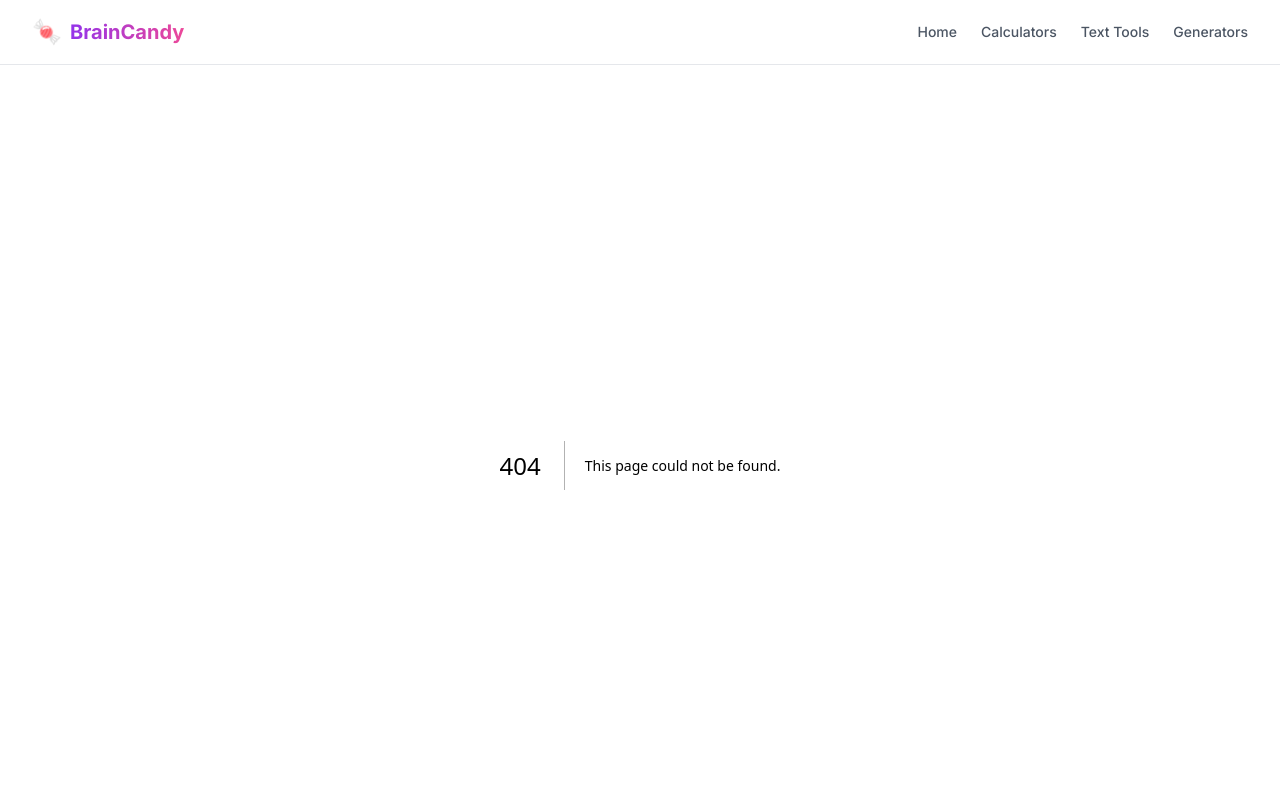
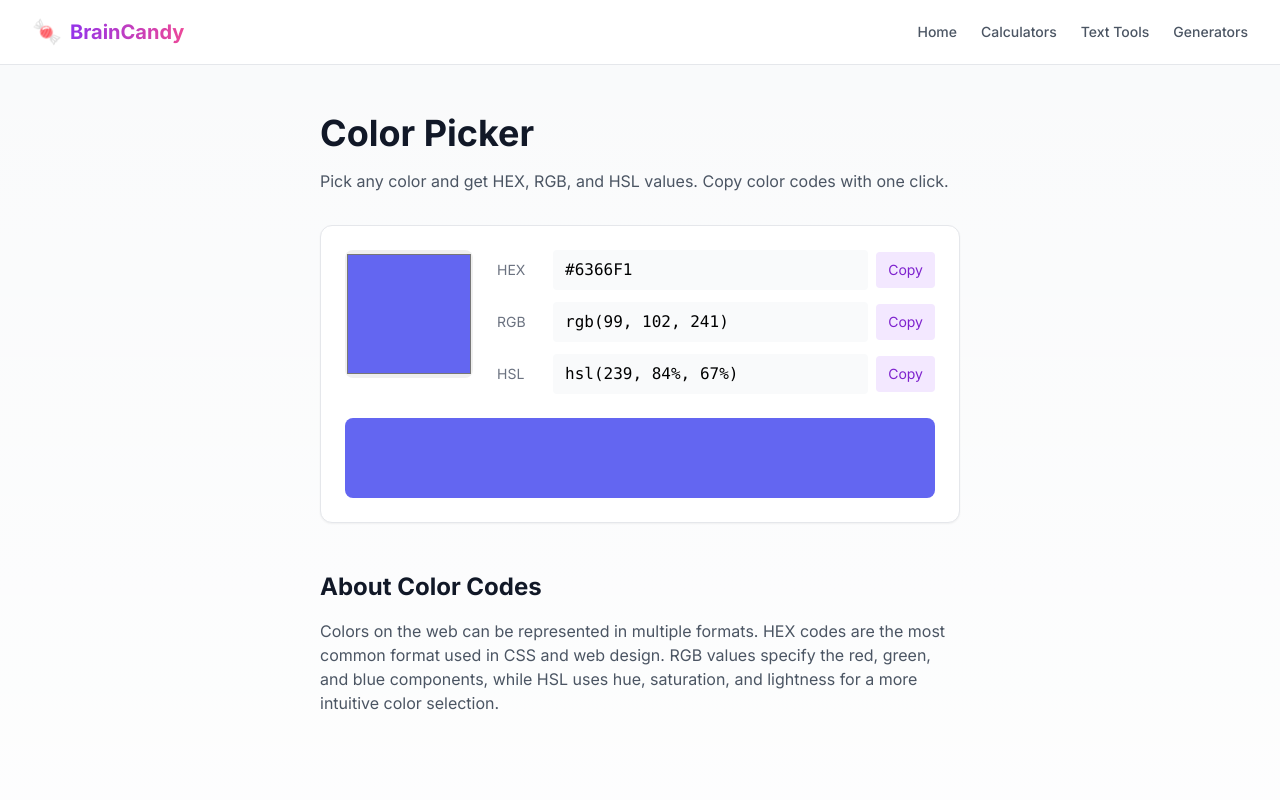
Before and after one commit to rogergrubb/braincandy-website, a Next.js app: page /color-picker in a window 1280 px wide. Before the commit this address had no page. Shown: the top 800 px of the page. Built offline with nearby package versions, Linux system fonts and the light colour scheme.

Commit message:
Add ColorPicker component with color conversion features
This component allows users to pick a color and view its HEX, RGB, and HSL values. It includes functionality to copy these values to the clipboard.

```diff
--- /dev/null
+++ b/src/app/color-picker/page.tsx
@@ -0,0 +1,32 @@
+"use client";
+import { useState } from "react";
+
+export default function ColorPicker() {
+  const [color, setColor] = useState("#6366f1");
+  const hexToRgb = (hex: string) => { const r = parseInt(hex.slice(1,3),16), g = parseInt(hex.slice(3,5),16), b = parseInt(hex.slice(5,7),16); return { r, g, b }; };
+  const rgb = hexToRgb(color);
+  const hsl = (() => { let r=rgb.r/255,g=rgb.g/255,b=rgb.b/255; const max=Math.max(r,g,b),min=Math.min(r,g,b); let h=0,s=0,l=(max+min)/2; if(max!==min){const d=max-min;s=l>0.5?d/(2-max-min):d/(max+min);switch(max){case r:h=((g-b)/d+(g<b?6:0))/6;break;case g:h=((b-r)/d+2)/6;break;case b:h=((r-g)/d+4)/6;break;}} return {h:Math.round(h*360),s:Math.round(s*100),l:Math.round(l*100)}; })();
+  const copy = (t: string) => navigator.clipboard.writeText(t);
+
+  return (
+    <div className="max-w-2xl mx-auto px-4 py-12">
+      <h1 className="text-3xl md:text-4xl font-bold text-gray-900 mb-4">Color Picker</h1>
+      <p className="text-gray-600 mb-8">Pick any color and get HEX, RGB, and HSL values. Copy color codes with one click.</p>
+      <div className="bg-white rounded-xl shadow-sm border border-gray-200 p-6">
+        <div className="flex gap-6 items-start mb-6">
+          <input type="color" value={color} onChange={e => setColor(e.target.value)} className="w-32 h-32 rounded-lg cursor-pointer border-0" />
+          <div className="flex-1 space-y-3">
+            <div className="flex items-center gap-2"><span className="text-sm text-gray-500 w-12">HEX</span><code className="flex-1 bg-gray-50 px-3 py-2 rounded">{color.toUpperCase()}</code><button onClick={() => copy(color.toUpperCase())} className="px-3 py-2 bg-purple-100 text-purple-700 rounded text-sm">Copy</button></div>
+            <div className="flex items-center gap-2"><span className="text-sm text-gray-500 w-12">RGB</span><code className="flex-1 bg-gray-50 px-3 py-2 rounded">rgb({rgb.r}, {rgb.g}, {rgb.b})</code><button onClick={() => copy("rgb("+rgb.r+", "+rgb.g+", "+rgb.b+")")} className="px-3 py-2 bg-purple-100 text-purple-700 rounded text-sm">Copy</button></div>
+            <div className="flex items-center gap-2"><span className="text-sm text-gray-500 w-12">HSL</span><code className="flex-1 bg-gray-50 px-3 py-2 rounded">hsl({hsl.h}, {hsl.s}%, {hsl.l}%)</code><button onClick={() => copy("hsl("+hsl.h+", "+hsl.s+"%, "+hsl.l+"%)")} className="px-3 py-2 bg-purple-100 text-purple-700 rounded text-sm">Copy</button></div>
+          </div>
+        </div>
+        <div className="w-full h-20 rounded-lg" style={{ backgroundColor: color }} />
+      </div>
+      <div className="prose max-w-none mt-12">
+        <h2 className="text-2xl font-bold text-gray-900">About Color Codes</h2>
+        <p className="text-gray-600 mt-4">Colors on the web can be represented in multiple formats. HEX codes are the most common format used in CSS and web design. RGB values specify the red, green, and blue components, while HSL uses hue, saturation, and lightness for a more intuitive color selection.</p>
+      </div>
+    </div>
+  );
+}
```
